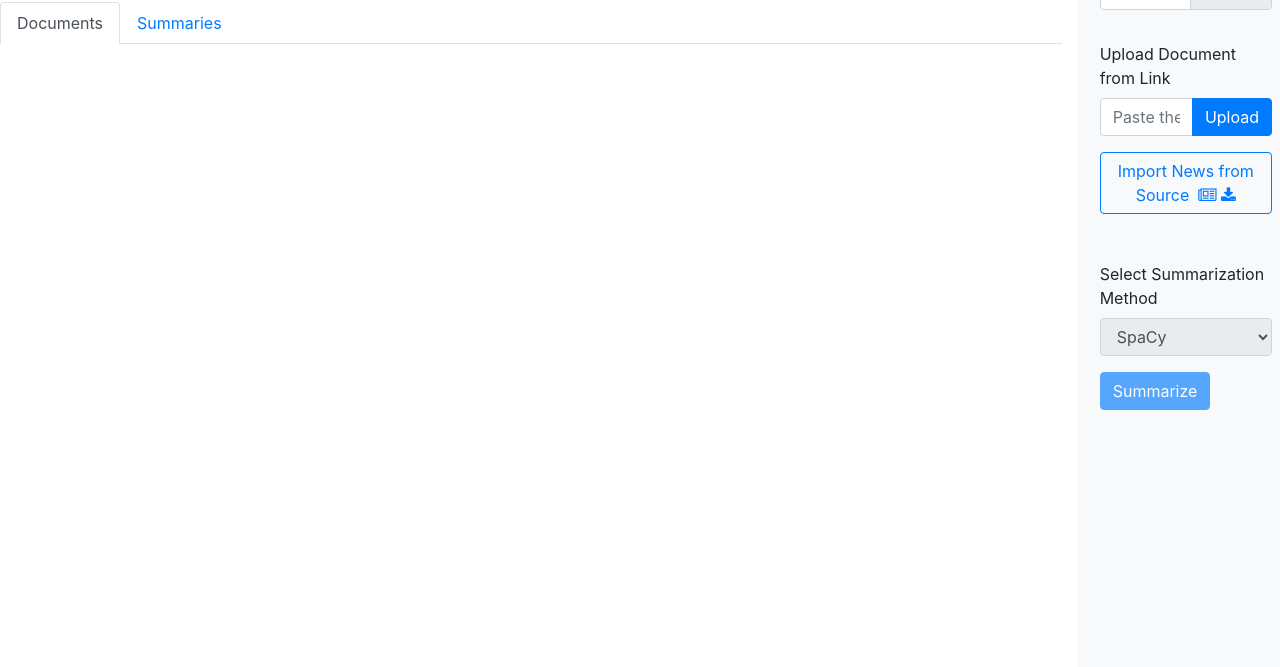
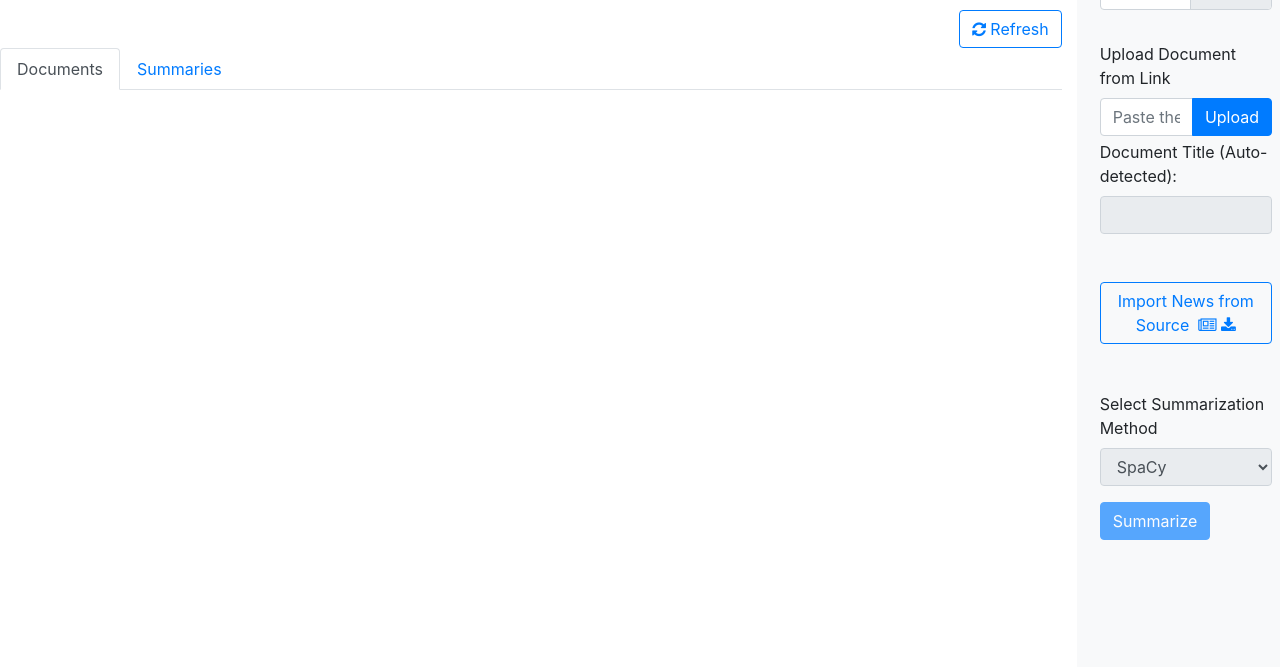
Before and after one commit to PetarRan/mdsaas, a Flask app: template templates/main/dashboard.html in a window 1280 px wide. Shown: the part 110-777 px from the top of the page. Run offline with Flask 3, Linux system fonts and the light colour scheme; the template is opened without the code that fills it, so the values that code supplies are empty; some libraries are stand-ins or nearby versions.

Commit message:
+Upload file via link

```diff
--- a/templates/main/dashboard.html
+++ b/templates/main/dashboard.html
@@ -28,6 +28,10 @@
         <div class="row" style="height: 90vh;">
             <div class="col-xl-10 col-sm-6 col-6">
                 <h2 class="mx-2 my-2">Welcome, {{ current_user.username }}!</h2>
+                <div class="mt-3 mx-auto text-right">
+                    <button class="btn btn-outline-primary" id="refreshButton"><i
+                            class="fa fa-refresh"></i>&nbsp;Refresh</button>
+                </div>
                 <div class="modal fade" id="uploadConfirmationModal" tabindex="-1" role="dialog"
                     aria-labelledby="uploadConfirmationModalLabel" aria-hidden="true">
                     <div class="modal-dialog" role="document">
@@ -93,6 +97,10 @@
                             </div>
                         </div>
                     </div>
+                    <div class="mt-1 mb-5">
+                        <label for="documentTitle">Document Title (Auto-detected):</label>
+                        <input type="text" class="form-control" id="documentTitle" readonly>
+                    </div>
 
                     <!-- Import News from Source Button -->
                     <div class="mt-3 mb-5">
@@ -133,6 +141,8 @@
         const confirmUploadButton = document.getElementById("confirmUploadButton");
         const uploadConfirmationBody = document.getElementById("uploadConfirmationBody");
 
+        const refreshButton = document.getElementById("refreshButton");
+
         // Function to display a toast message using jQuery
         function showToast(message) {
             const toastHtml = '<div class="toast" role="alert" aria-live="assertive" aria-atomic="true" data-delay="5000" style="position: fixed; top: 10px; left: 40%;">\
@@ -166,6 +176,13 @@
                     const summaryID = button.getAttribute("data-summary-id");
                 });
             });
+        });
+
+
+        refreshButton.addEventListener("click", () => {
+            clearSummaryContainer();
+            clearDocumentContainer();
+            fetchAndDisplayDocuments();
         });
 
 
@@ -222,7 +239,6 @@
                     }
                 })
                 .then(data => {
-                    console.log(data);
                     showToast("Upload successful!")
                     clearDocumentContainer();
                     clearSummaryContainer();
@@ -248,7 +264,6 @@
                     }
                 })
                 .then(data => {
-                    console.log(data);
                     showToast("Document deleted successfully!");
                     const card = document.getElementById(`document-card-${documentId}`);
                     if (card) {
@@ -274,7 +289,6 @@
                     }
                 })
                 .then(data => {
-                    console.log(data);
                     showToast("Document deleted successfully!");
                     const card = document.getElementById(`document-card-${summaryId}`);
                     if (card) {
@@ -616,6 +630,59 @@
             }
         }
 
+        const uploadLinkButton = document.getElementById("uploadLinkButton");
+        const documentLinkInput = document.getElementById("documentLink");
+        const documentTitleInput = document.getElementById("documentTitle");
+
+        documentLinkInput.addEventListener("input", () => {
+            const link = documentLinkInput.value;
+            const extractedTitle = extractTitleFromLink(link);
+            documentTitleInput.value = extractedTitle;
+        });
+
+        function extractTitleFromLink(link) {
+            const url = new URL(link);
+            const pathnameParts = url.pathname.split('/');
+            const title = pathnameParts[pathnameParts.length - 1];
+            return title;
+        }
+
+        uploadLinkButton.addEventListener("click", () => {
+            const link = documentLinkInput.value;
+            const title = documentTitleInput.value;
+
+
+            if (link.trim() === "") {
+                showToast("Please enter a document link.");
+                return;
+            }
+
+            fetch('/upload-document-link', {
+                method: 'POST',
+                headers: {
+                    'Content-Type': 'application/json',
+                },
+                body: JSON.stringify({ link: link, title: title }),
+            })
+                .then(response => {
+                    if (response.ok) {
+                        return response.json();
+                    } else {
+                        throw new Error("Link upload failed");
+                    }
+                })
+                .then(data => {
+                    showToast("Upload successful!");
+                    clearDocumentContainer();
+                    clearSummaryContainer();
+                    fetchAndDisplayDocuments();
+                })
+                .catch(error => {
+                    console.error(error);
+                });
+        });
+
+
         // Call the function to fetch and display documents when the page loads
         window.onload = fetchAndDisplayDocuments;
 
```
Also changed, not shown: blueprints/documents.py (+39 -6 lines).
